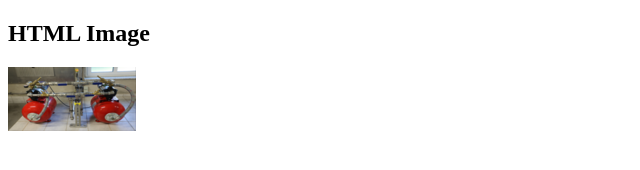
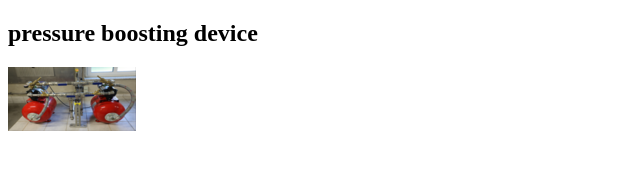
Before and after one commit to SuryaKalvakolu4/pressure, a plain HTML site: page index.html in a window 1280 px wide. Shown: the whole page, without its empty margins (0-640 px from the left). Drawn offline with Linux system fonts and the light colour scheme.

Commit message:
Update index.html

```diff
--- a/index.html
+++ b/index.html
@@ -2,7 +2,7 @@
 <html>
 <body>
 
-<h2>HTML Image</h2>
+<h2>pressure boosting device</h2>
 <img src="pressure_boosting_device.jpg">
 
 </body>
```
